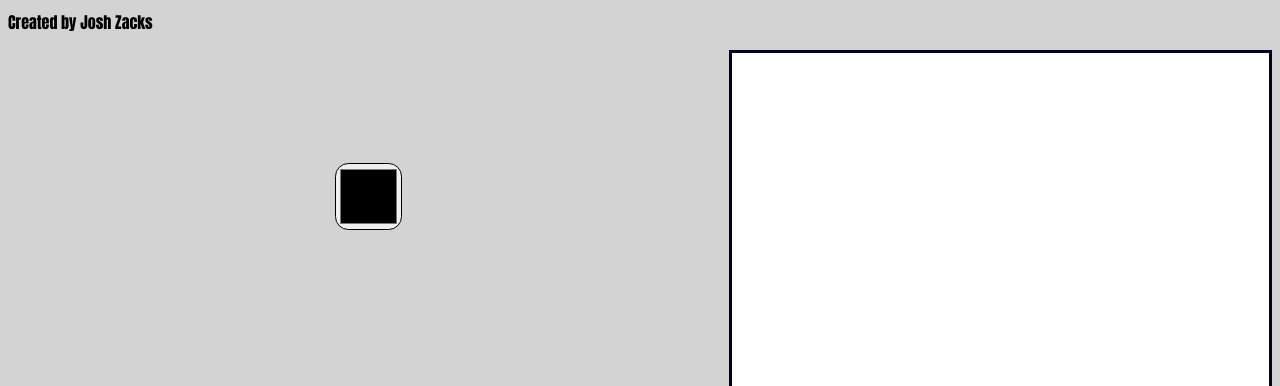
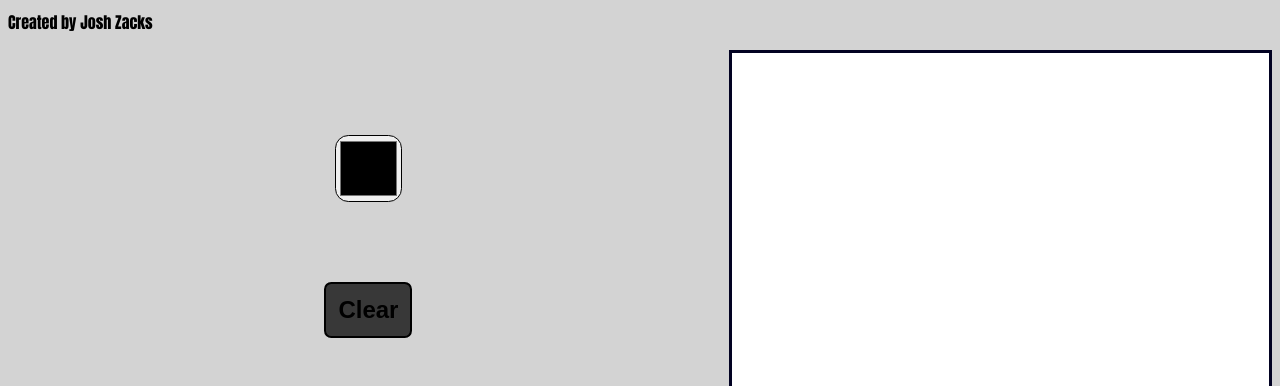
Before and after one commit to jzacks17/etch-a-sketch, a plain HTML site: page index.html in a window 1280 px wide. Shown: the part 134-520 px from the top of the page. Drawn offline with Linux system fonts and the light colour scheme.

Commit message:
added clear button to webpage

```diff
--- a/index.html
+++ b/index.html
@@ -29,6 +29,10 @@
                 <input type="color" id="colourpicker" value="black" class="colourP">
             </div>
 
+            <div class="clearButton">
+                <button id="clear">Clear</button>
+            </div>
+
             <div class="dimension"> 32 × 32 </div>
             <!-- div for the slider -->
             <div class="slidecontainer">
--- a/styles.css
+++ b/styles.css
@@ -70,7 +70,7 @@ h1{
 
 .colour{
 
-    margin-bottom: 10em;
+    margin-bottom: 5em;
     border-radius: 50px;
 
 }
@@ -84,6 +84,20 @@ input{
 
     content: fill;
     background-color: none;
+}
+
+.clearButton{
+    margin-bottom: 5em;
+}
+
+button{
+    font-size: 1.5em;
+    font-weight: bold;
+    background-color: #383838;
+    font:times;
+    padding: 0.5em;
+    border: 0.1em solid  black;
+    border-radius: 0.3em;
 }
 
 .dimension{
```
